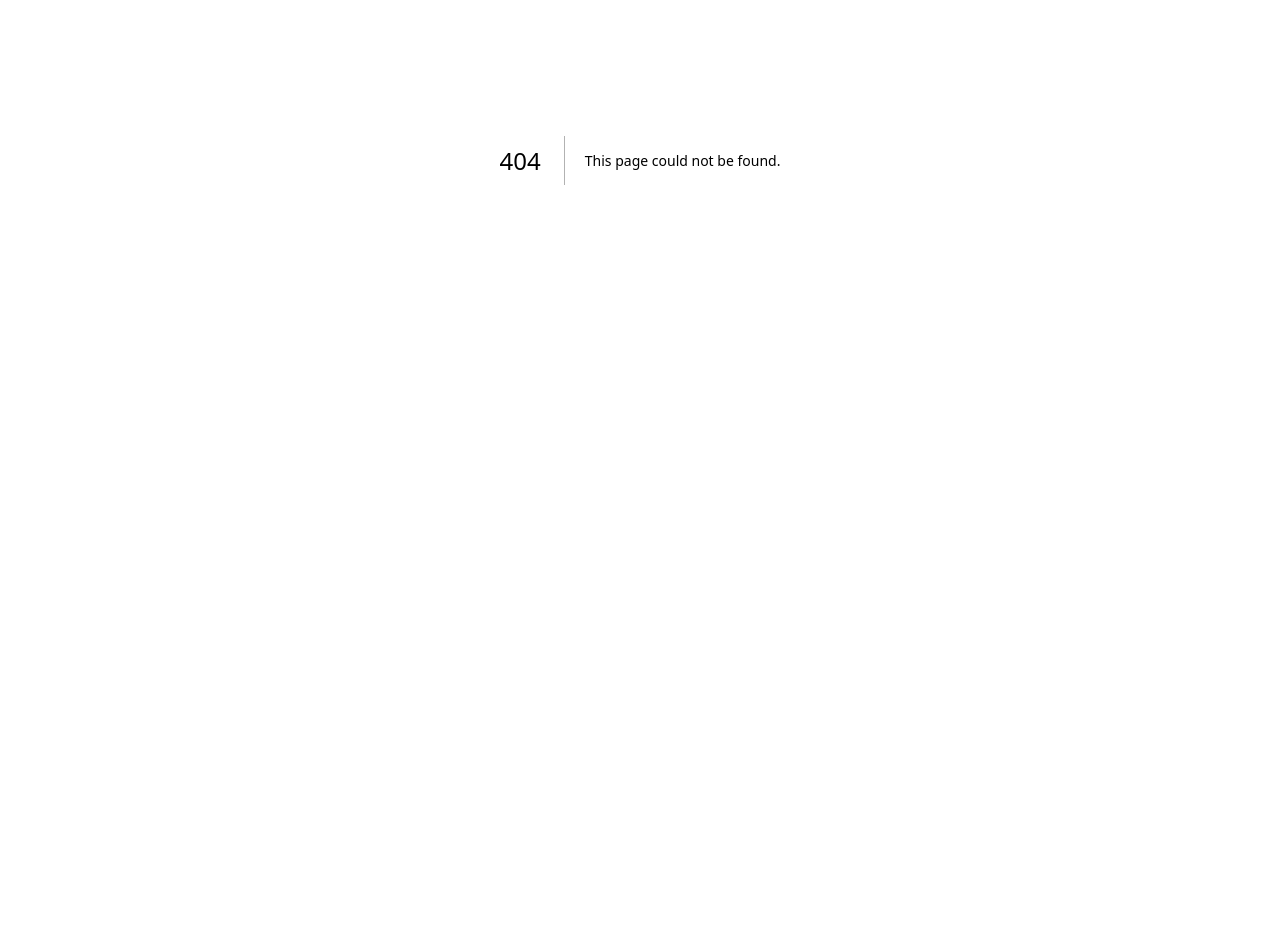
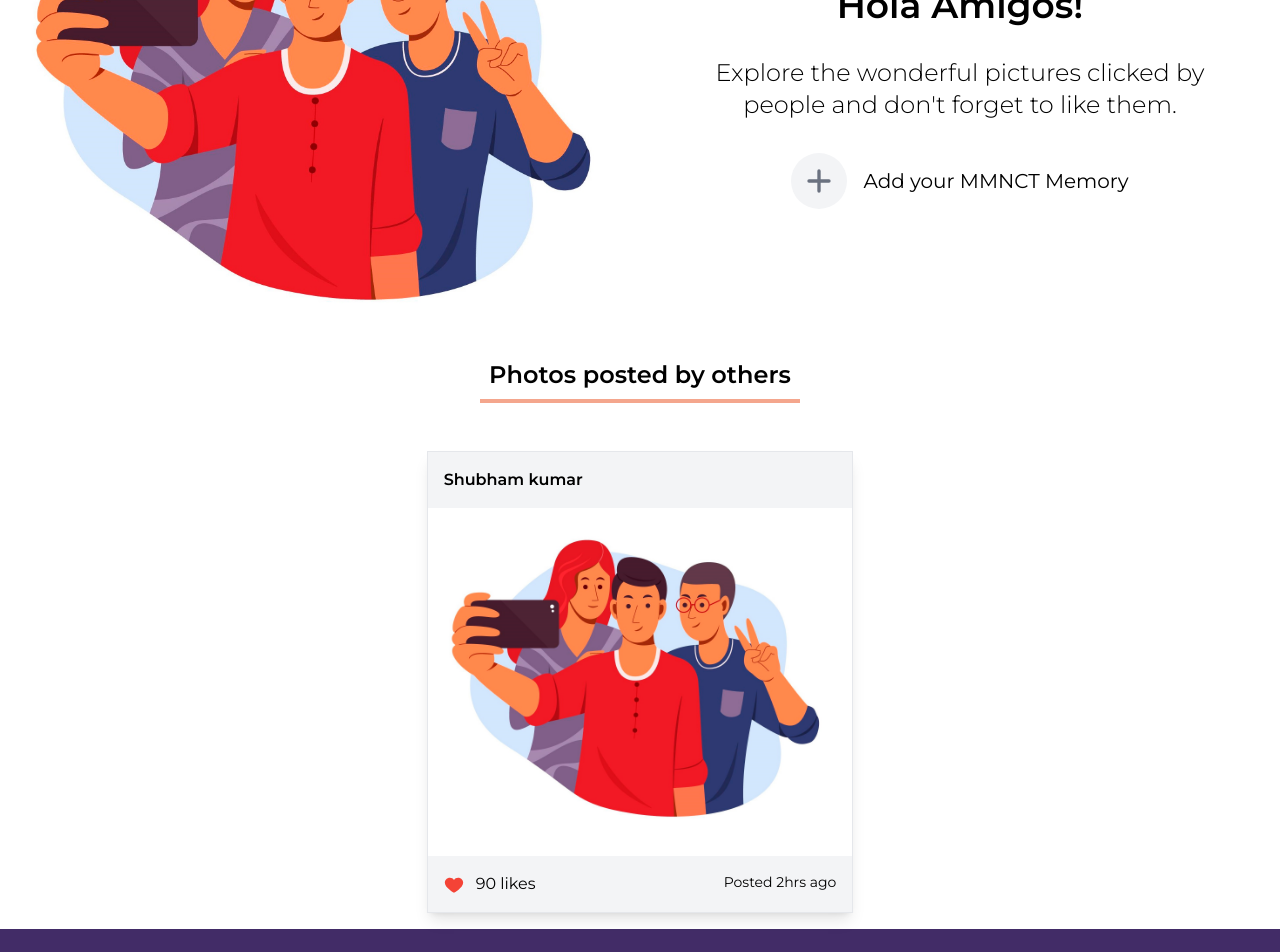
Before and after one commit to ujjwalkirti/mmnct, a Next.js app: page /photocontest in a window 1280 px wide. Before the commit this address had no page. Shown: the part 240-1192 px from the top of the page. Before the commit the page ends 800 px from the top, so only its background shows below. Built offline with nearby package versions, Linux system fonts and the light colour scheme.

Commit message:
Added design for the photocontest to review

```diff
--- /dev/null
+++ b/pages/photocontest.js
@@ -0,0 +1,87 @@
+import Head from "next/head";
+import Image from "next/image";
+import React from "react";
+import Footer from "../components/Footer";
+import Navbar from "../components/Navbar";
+import { FcLike } from "react-icons/fc";
+import { AiOutlineHeart } from "react-icons/ai";
+
+const photocontest = () => {
+  return (
+    <div>
+      <Head>
+        <title>Click-a-Sensation</title>
+      </Head>
+      <Navbar />
+      <div className="min-h-screen">
+        <div className="grid grid-cols-1 lg:grid-cols-2">
+          <Image
+            src="/contest-1.jpg"
+            alt="Contest"
+            width={1920}
+            height={1080}
+          />
+          <div className="flex flex-col items-center justify-center px-8 lg:px-16">
+            <div className="text-center">
+              <p className="text-3xl lg:text-4xl font-semibold">Hola Amigos!</p>
+              <p className="text-xl md:text-2xl pt-4 lg:pt-8 font-light">
+                Explore the wonderful pictures clicked by people and don't
+                forget to like them.
+              </p>
+              <div className="flex flex-row items-center justify-center text-xl gap-4 pt-6 md:pt-8">
+                <div className="flex items-center justify-center w-14 h-14 rounded-full bg-gray-100">
+                  <svg
+                    xmlns="http://www.w3.org/2000/svg"
+                    className="w-10 h-10 text-gray-500"
+                    fill="none"
+                    viewBox="0 0 24 24"
+                    stroke="currentColor"
+                  >
+                    <path
+                      strokeLinecap="round"
+                      strokeLinejoin="round"
+                      strokeWidth={2}
+                      d="M12 6v6m0 0v6m0-6h6m-6 0H6"
+                    />
+                  </svg>
+                </div>
+                <p>Add your MMNCT Memory</p>
+              </div>
+            </div>
+          </div>
+        </div>
+        <p className="mt-20 lg:mt-0 text-center text-2xl font-semibold">
+          Photos posted by others
+        </p>
+        <div className="mt-2 border-b-4 border-[#F4A68D] w-10/12 md:w-2/5 lg:w-3/12 mx-auto"></div>
+        <div className="mt-16 lg:mt-12 flex flex-col items-center justify-center">
+          <div className="shadow-lg border w-11/12 md:w-2/3 lg:w-1/3">
+            <p className="py-4 bg-gray-100 pl-4 font-semibold">Shubham kumar</p>
+            <Image
+              src="/contest-1.jpg"
+              alt="Contest"
+              width={1920}
+              height={1080}
+            />
+            <div className="flex flex-row justify-between py-4 bg-gray-100 px-4">
+              <div className="flex justify-center items-center gap-x-3">
+                <p className="text-xl">
+                  <FcLike />
+                </p>
+                <p>90 likes</p>
+              </div>
+              <div className="text-sm">
+                <p>Posted 2hrs ago</p>
+              </div>
+
+              {/* <AiOutlineHeart /> */}
+            </div>
+          </div>
+        </div>
+      </div>
+      <Footer />
+    </div>
+  );
+};
+
+export default photocontest;
```
Also changed, not shown: public/contest-1.jpg (added), 1 other file (tests, documents, lock files or other folders).
